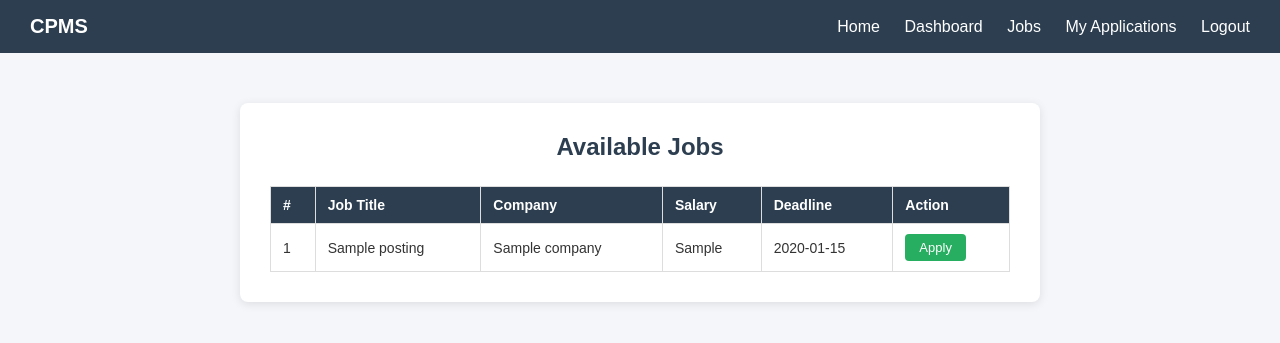
After one commit to rohanmoura/College-Placement-management-System, a Flask app: page /student/jobs in a window 1280 px wide. The commit adds this page. Shown: the top 343 px of the page. Run offline with Flask 3, Linux system fonts and the light colour scheme; the visitor is signed in with stand-in values (Sample User, id 1); tables that the repository leaves empty hold one stand-in row (values such as "Sample post").

Commit message:
Add student module with dashboard, job browsing, and applications
New models:
- Company, JobPosting, JobApplication with relationships

New routes (routes/student.py):
- /student/dashboard — shows student info and application count
- /student/jobs — lists all jobs with company name, salary, deadline
- /student/apply/<job_id> — applies for a job (prevents duplicates)
- /student/applications — shows student's applied jobs with status

All routes protected with login_required decorator.
Templates use data tables, status badges, and action buttons.
Updated base.html with wider container, student navbar links,
and styles for tables/badges.

https://claude.ai/code/session_0128XmRgswwy6dB7t4oCG6D5

```diff
--- a/cpms/app.py
+++ b/cpms/app.py
@@ -3,6 +3,7 @@ from config import Config
 from db import db
 from routes.main import main_bp
 from routes.auth import auth_bp
+from routes.student import student_bp
 
 
 def create_app():
@@ -16,10 +17,14 @@ def create_app():
     # Register blueprints
     app.register_blueprint(main_bp)
     app.register_blueprint(auth_bp)
+    app.register_blueprint(student_bp)
 
     # Import models so db.create_all() can detect them
     import models.student  # noqa: F401
     import models.admin  # noqa: F401
+    import models.company  # noqa: F401
+    import models.job_posting  # noqa: F401
+    import models.job_application  # noqa: F401
 
     # Create all database tables
     with app.app_context():
--- /dev/null
+++ b/cpms/routes/student.py
@@ -0,0 +1,112 @@
+from datetime import date
+from flask import Blueprint, render_template, redirect, url_for, session, flash
+from db import db
+from models.student import Student
+from models.job_posting import JobPosting
+from models.job_application import JobApplication
+
+student_bp = Blueprint("student", __name__, url_prefix="/student")
+
+
+def login_required(f):
+    """Decorator to protect student routes."""
+    from functools import wraps
+
+    @wraps(f)
+    def decorated(*args, **kwargs):
+        if "student_id" not in session:
+            flash("Please login first.", "danger")
+            return redirect(url_for("auth.login"))
+        return f(*args, **kwargs)
+
+    return decorated
+
+
+# ──────────────────────────────────────────────
+# Student Dashboard
+# ──────────────────────────────────────────────
+@student_bp.route("/dashboard")
+@login_required
+def dashboard():
+    student = Student.query.get(session["student_id"])
+    total_applications = JobApplication.query.filter_by(
+        student_id=student.student_id
+    ).count()
+
+    return render_template(
+        "student/dashboard.html",
+        student=student,
+        total_applications=total_applications,
+    )
+
+
+# ──────────────────────────────────────────────
+# View All Jobs
+# ──────────────────────────────────────────────
+@student_bp.route("/jobs")
+@login_required
+def jobs():
+    all_jobs = (
+        db.session.query(JobPosting)
+        .join(JobPosting.company)
+        .order_by(JobPosting.deadline.desc())
+        .all()
+    )
+
+    return render_template("student/jobs.html", jobs=all_jobs)
+
+
+# ──────────────────────────────────────────────
+# Apply for a Job
+# ──────────────────────────────────────────────
+@student_bp.route("/apply/<int:job_id>")
+@login_required
+def apply(job_id):
+    student_id = session["student_id"]
+
+    # Check if job exists
+    job = JobPosting.query.get(job_id)
+    if not job:
+        flash("Job not found.", "danger")
+        return redirect(url_for("student.jobs"))
+
+    # Check if already applied
+    existing = JobApplication.query.filter_by(
+        student_id=student_id, job_id=job_id
+    ).first()
+    if existing:
+        flash("You have already applied for this job.", "danger")
+        return redirect(url_for("student.jobs"))
+
+    # Create new application
+    application = JobApplication(
+        student_id=student_id,
+        job_id=job_id,
+        apply_date=date.today(),
+        status="Applied",
+    )
+    db.session.add(application)
+    db.session.commit()
+
+    flash("Application submitted successfully!", "success")
+    return redirect(url_for("student.applications"))
+
+
+# ──────────────────────────────────────────────
+# View Applied Jobs
+# ──────────────────────────────────────────────
+@student_bp.route("/applications")
+@login_required
+def applications():
+    student_id = session["student_id"]
+
+    my_applications = (
+        db.session.query(JobApplication)
+        .join(JobApplication.job)
+        .join(JobPosting.company)
+        .filter(JobApplication.student_id == student_id)
+        .order_by(JobApplication.apply_date.desc())
+        .all()
+    )
+
+    return render_template("student/applications.html", applications=my_applications)
--- a/cpms/templates/base.html
+++ b/cpms/templates/base.html
@@ -13,9 +13,10 @@
             display: flex; justify-content: space-between; align-items: center;
         }
         .navbar a { color: #fff; text-decoration: none; margin-left: 20px; }
+        .navbar a:hover { text-decoration: underline; }
         .navbar .brand { font-size: 20px; font-weight: bold; color: #fff; }
 
-        .container { max-width: 500px; margin: 50px auto; padding: 30px;
+        .container { max-width: 800px; margin: 50px auto; padding: 30px;
                      background: #fff; border-radius: 8px; box-shadow: 0 2px 10px rgba(0,0,0,0.1); }
         h2 { text-align: center; margin-bottom: 25px; color: #2c3e50; }
 
@@ -37,6 +38,41 @@
 
         .links { text-align: center; margin-top: 15px; font-size: 14px; }
         .links a { color: #2c3e50; }
+
+        /* --- Data tables --- */
+        .data-table { width: 100%; border-collapse: collapse; margin-top: 10px; }
+        .data-table th, .data-table td {
+            padding: 10px 12px; border: 1px solid #ddd; text-align: left; font-size: 14px;
+        }
+        .data-table th { background: #2c3e50; color: #fff; }
+        .data-table tr:nth-child(even) { background: #f9f9f9; }
+
+        /* --- Info table (key-value) --- */
+        .info-table { width: 100%; border-collapse: collapse; }
+        .info-table th, .info-table td {
+            padding: 10px 14px; border: 1px solid #eee; font-size: 14px;
+        }
+        .info-table th { background: #f4f6f9; text-align: left; width: 180px; }
+
+        /* --- Buttons --- */
+        .btn-small {
+            display: inline-block; padding: 6px 14px; background: #27ae60; color: #fff;
+            text-decoration: none; border-radius: 4px; font-size: 13px;
+        }
+        .btn-small:hover { background: #219a52; }
+
+        .btn-link {
+            display: inline-block; padding: 10px 20px; margin: 5px; background: #2c3e50;
+            color: #fff; text-decoration: none; border-radius: 5px; font-size: 14px;
+        }
+        .btn-link:hover { background: #1a252f; }
+
+        /* --- Status badges --- */
+        .status { padding: 4px 10px; border-radius: 4px; font-size: 13px; font-weight: bold; }
+        .status-applied { background: #d1ecf1; color: #0c5460; }
+        .status-shortlisted { background: #fff3cd; color: #856404; }
+        .status-selected { background: #d4edda; color: #155724; }
+        .status-rejected { background: #f8d7da; color: #721c24; }
     </style>
 </head>
 <body>
@@ -45,6 +81,9 @@
         <div>
             <a href="{{ url_for('main.home') }}">Home</a>
             {% if session.get('student_id') %}
+                <a href="{{ url_for('student.dashboard') }}">Dashboard</a>
+                <a href="{{ url_for('student.jobs') }}">Jobs</a>
+                <a href="{{ url_for('student.applications') }}">My Applications</a>
                 <a href="{{ url_for('auth.logout') }}">Logout</a>
             {% elif session.get('admin_id') %}
                 <a href="{{ url_for('auth.logout') }}">Logout</a>
--- /dev/null
+++ b/cpms/templates/student/jobs.html
@@ -0,0 +1,37 @@
+{% extends "base.html" %}
+{% block title %}Available Jobs - CPMS{% endblock %}
+
+{% block content %}
+<h2>Available Jobs</h2>
+
+{% if jobs %}
+<table class="data-table">
+    <thead>
+        <tr>
+            <th>#</th>
+            <th>Job Title</th>
+            <th>Company</th>
+            <th>Salary</th>
+            <th>Deadline</th>
+            <th>Action</th>
+        </tr>
+    </thead>
+    <tbody>
+        {% for job in jobs %}
+        <tr>
+            <td>{{ loop.index }}</td>
+            <td>{{ job.job_title }}</td>
+            <td>{{ job.company.company_name }}</td>
+            <td>{{ job.salary or "Not disclosed" }}</td>
+            <td>{{ job.deadline }}</td>
+            <td>
+                <a href="{{ url_for('student.apply', job_id=job.job_id) }}" class="btn-small">Apply</a>
+            </td>
+        </tr>
+        {% endfor %}
+    </tbody>
+</table>
+{% else %}
+<p style="text-align: center; color: #888; margin-top: 30px;">No jobs available right now.</p>
+{% endif %}
+{% endblock %}
```
Also changed, not shown: cpms/models/company.py (added, +14 -0 lines), cpms/models/job_application.py (added, +17 -0 lines), cpms/models/job_posting.py (added, +16 -0 lines), cpms/templates/student/applications.html (added, +39 -0 lines), cpms/templates/student/dashboard.html (added, +24 -0 lines).
